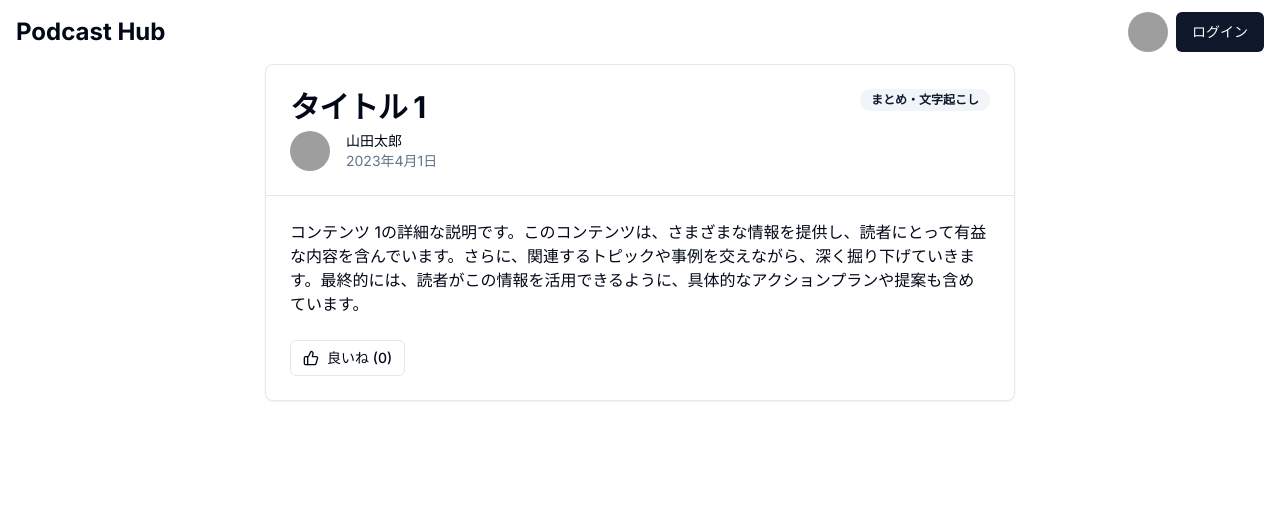
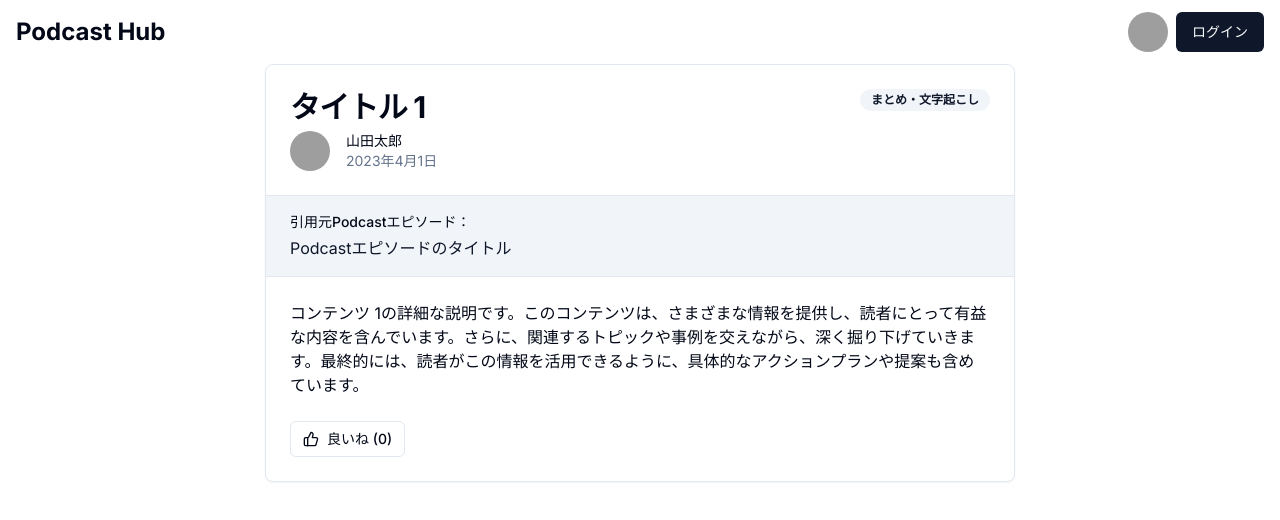
Before and after one commit to TokiyaHorikawa/podcast-hub, a Next.js app: page /contents/1 in a window 1280 px wide. Shown: the top 520 px of the page. Built offline with nearby package versions, Linux system fonts and the light colour scheme; grey boxes are pictures that could not be loaded.

Commit message:
feat: Podcastエピソード詳細への導線を作成

```diff
--- a/src/app/contents/[id]/page.tsx
+++ b/src/app/contents/[id]/page.tsx
@@ -17,6 +17,10 @@ function getContent(id: string): Content {
     },
     publishedAt: "2023年4月1日",
     type: "showNote",
+    podcastEpisode: {
+      id: "1",
+      title: "Podcastエピソードのタイトル",
+    },
   };
 }
 
--- a/src/app/contents/_components/Article.tsx
+++ b/src/app/contents/_components/Article.tsx
@@ -3,6 +3,7 @@ import { Avatar, AvatarFallback, AvatarImage } from "@/components/ui/avatar";
 import { Separator } from "@/components/ui/separator";
 import { Badge } from "@/components/ui/badge";
 import LikeButton from "./LikeButton";
+import Link from "next/link";
 
 export interface Content {
   title: string;
@@ -13,6 +14,12 @@ export interface Content {
   };
   publishedAt: string;
   type: "showNote" | "annotation" | "review";
+  podcastEpisode: PodcastEpisode;
+}
+
+interface PodcastEpisode {
+  title: string;
+  id: string;
 }
 
 const getContentTypeLabel = (type: Content["type"]) => {
@@ -52,6 +59,16 @@ const Article = ({ content }: { content: Content }) => {
         </div>
       </CardHeader>
       <Separator />
+      <div className="px-6 py-4 bg-muted">
+        <p className="text-sm font-medium mb-1">引用元Podcastエピソード：</p>
+        <Link
+          href={`/episodes/${content.podcastEpisode.id}`}
+          className="text-primary hover:underline"
+        >
+          {content.podcastEpisode.title}
+        </Link>
+      </div>
+      <Separator />
       <CardContent className="pt-6">
         <div className="prose max-w-none">{content.body}</div>
         <div className="mt-6 flex items-center">
```
